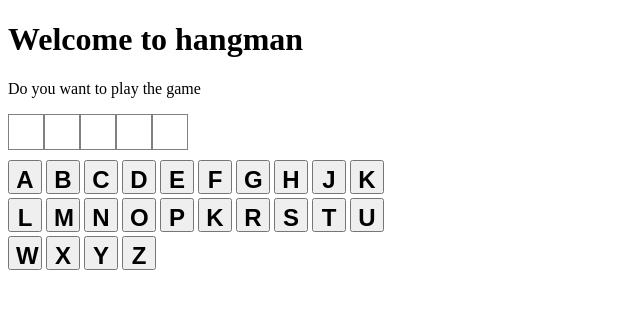
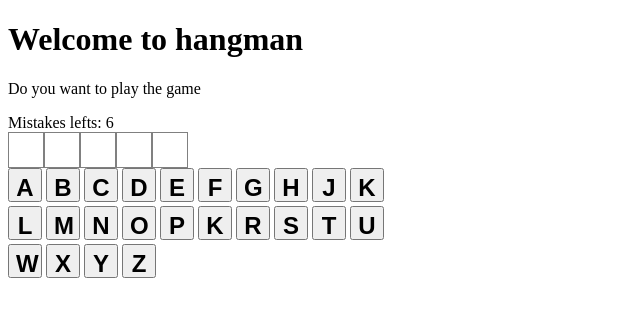
Before and after one commit to FadiZahhar/hangman-training, a React (Create React App) app in the folder hangman/: page / in a window 1280 px wide. Shown: the top 316 px of the page, without its empty margins (0-640 px from the left). Built offline with nearby package versions, Linux system fonts and the light colour scheme.

Commit message:
adding limit of max try to hangman

```diff
--- a/hangman/src/App.css
+++ b/hangman/src/App.css
@@ -35,6 +35,6 @@
     margin-bottom:4px;
 }
 
-.guessed {
+.guessed, .hide {
     display:none;
 }
--- a/hangman/src/App.js
+++ b/hangman/src/App.js
@@ -7,7 +7,10 @@ export default function App() {
         <p>Do you want to play the game</p>
 
         <div>
-            <GameBoard secretWord="React" />
+            <GameBoard
+            secretWord="React"
+            maxErrors="6"
+            />
         </div>
     </div>
 
--- a/hangman/src/ButtonGrid.js
+++ b/hangman/src/ButtonGrid.js
@@ -1,6 +1,6 @@
 import Button from './button';
 
-export default function({letterGuest}) {
+export default function({letterGuest, isShown}) {
 
     let letters = ['A','B','C','D','E','F','G','H','J','K','L','M','N','O','P','K','R','S','T','U','W','X','Y','Z'];
 
@@ -11,8 +11,14 @@ export default function({letterGuest}) {
             onClick={letterGuest}
         />
     ));
+
+    let className = '';
+
+    if(!isShown) {
+        className += ' hide';
+    }
     return (
-        <div className="flex flex-wrap mt-10">
+        <div className={className}>
             {buttons}
         </div>
     );
--- a/hangman/src/GameBoard.js
+++ b/hangman/src/GameBoard.js
@@ -3,19 +3,28 @@ import { useState } from 'react';
 import LetterGrids from "./LetterGrids";
 import ButtonGrid from "./ButtonGrid";
 
-export default function GameBoard({secretWord}) {
+export default function GameBoard({secretWord, maxErrors}) {
     const [guessedtLetters,setGuessedtLetters] = useState([]);
+    const [errorCount,setErrorCount] = useState(0);
+
     const letterGuestHandler = function(letter){
         let val = letter.toLowerCase();
+        if(secretWord.toLowerCase().indexOf(val) === -1) {
+            setErrorCount(errorCount + 1);
+        }
+
 
         setGuessedtLetters(prev => [...prev,val]);
     }
     return (
         <div className='app-container'>
+            Mistakes lefts: {maxErrors - errorCount}
             <LetterGrids secretWord={secretWord}
             guessedLetters={guessedtLetters}
             />
-            <ButtonGrid letterGuest={letterGuestHandler} />
+            <ButtonGrid
+            letterGuest={letterGuestHandler}
+            isShown={errorCount < maxErrors} />
         </div>
     );
 }
```
